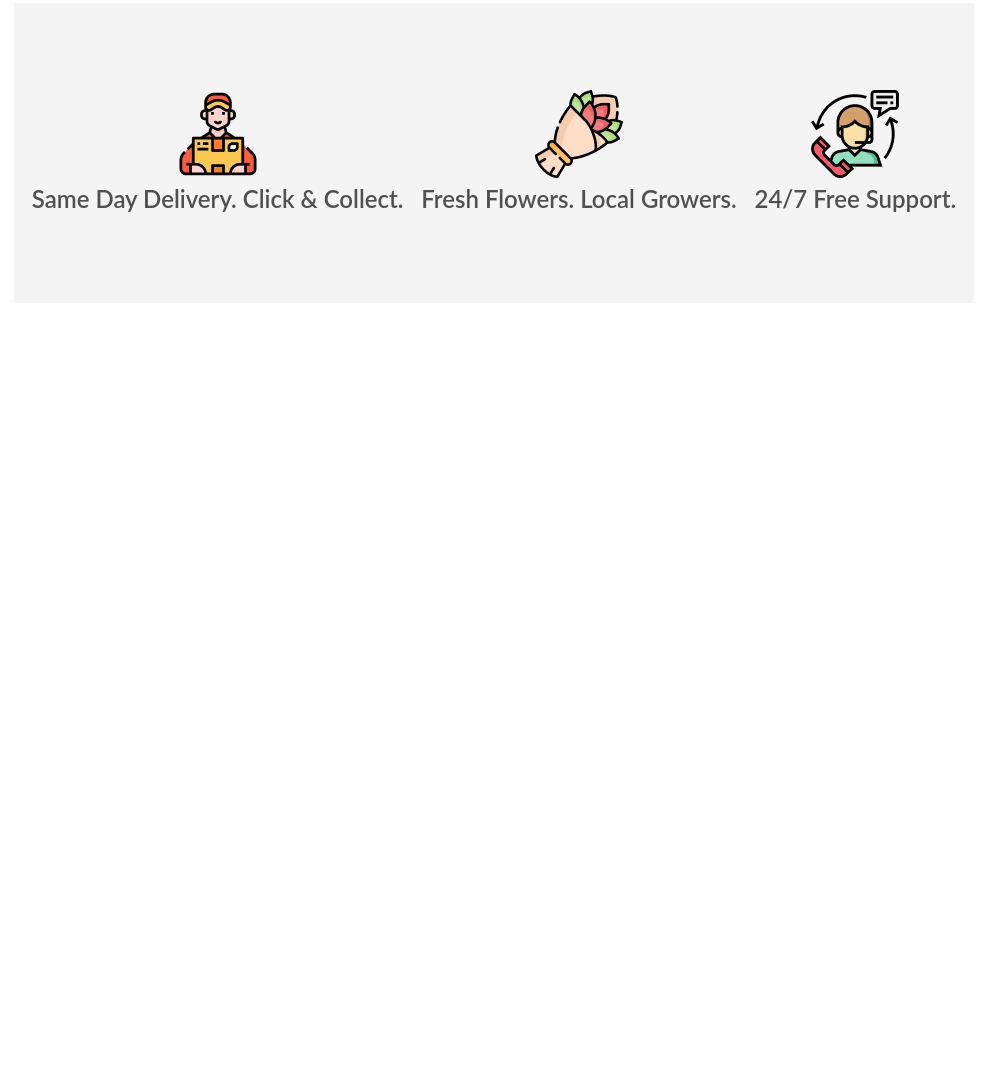
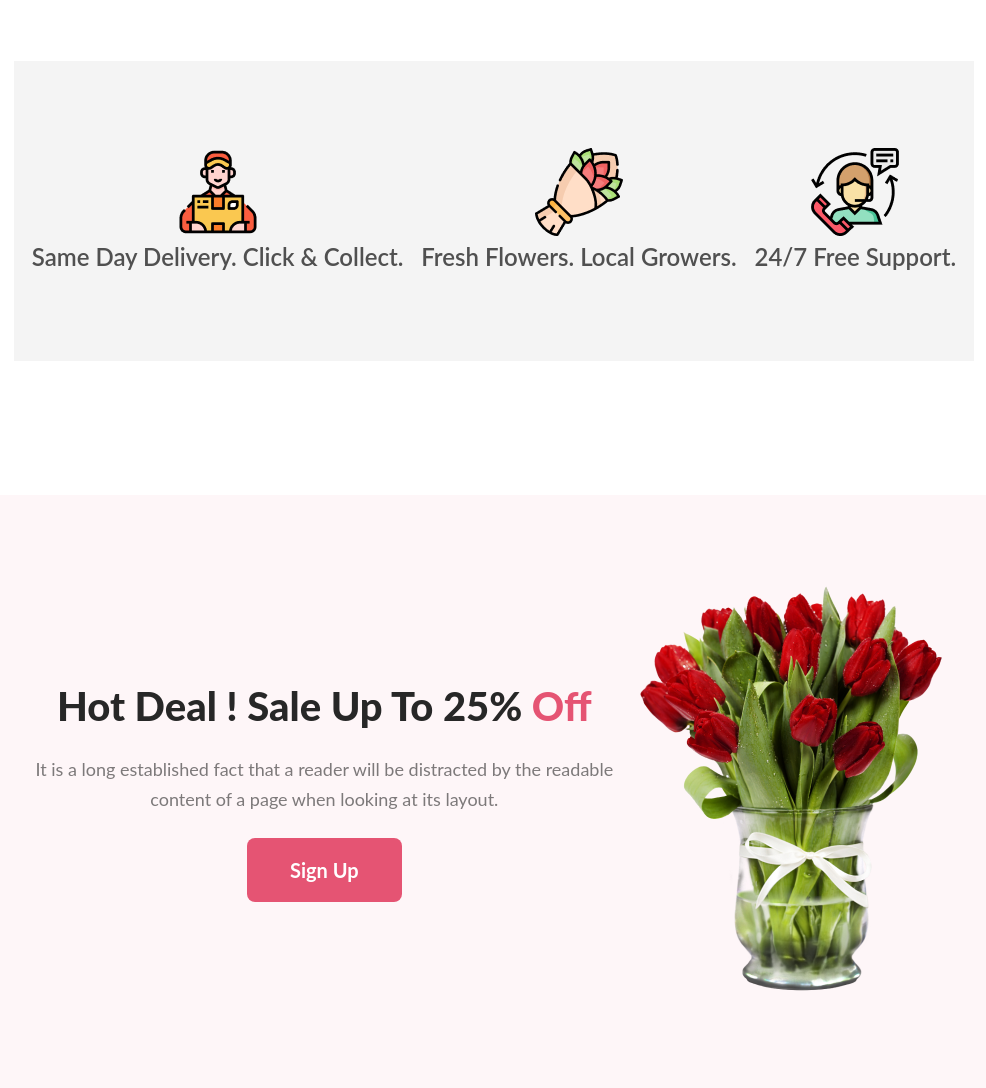
Before and after one commit to Jubayer3112/first-assignment, a plain HTML site: page index.html in a window 1280 px wide. Shown: the part 1894-2982 px from the top of the page, without its empty margins (146-1132 px from the left). Before the commit the page ends 2277 px from the top, so only its background shows below. Drawn offline with Linux system fonts and the light colour scheme.

Commit message:
Offersection added

```diff
--- a/CSS/style.css
+++ b/CSS/style.css
@@ -36,10 +36,10 @@ img{
 .section-description{
     color: rgba(39, 39, 39, 0.60);
     text-align: center;
-    font-family: Lato;
     font-size: 18px;
     font-weight: 400;
     line-height: 30px;
+    padding: 24px 0;
 }
 /* Banner section */
 .banner-section{
@@ -110,8 +110,8 @@ img{
 }
 
 /* working process section */
-.working-process{
-    padding: 80px 0;
+.working-process {
+    padding: 90px 0 134px;
 }
 .processes{
     display: flex;
@@ -129,3 +129,18 @@ img{
     font-weight: 600;
     line-height: 35px;
 }
+
+/* offer section */
+.offer-section .flex{
+    justify-content: space-evenly;
+}
+.offer-section {
+    background: rgba(229, 84, 115, 0.05);
+    padding: 85px 0;
+}
+.offer-section .section-content{
+    text-align: center;
+}
+.offer-section span{
+    color: #E55473;
+}
--- a/index.html
+++ b/index.html
@@ -68,5 +68,23 @@
             </div>
         </div>
     </section>
+
+
+    <!-- Offer section -->
+    <section class="offer-section">
+        <div class="container-width flex">
+            <div class="offer-left">
+                <div class="section-content">
+                    <h2 class="section-title">Hot Deal ! Sale Up To 25% <span> Off</span></h2>
+                    <p class="section-description">It is a long established fact that a reader will be distracted by the readable<br> content of a page when looking at its layout.</p>
+                    <button class="btn-global">Sign Up</button>
+                </div>
+            </div>
+
+            <div class="offer-right">
+                <img src="./images/pngwing 8.png" alt="">
+            </div>
+        </div>
+    </section>
 </body>
 </html>
```
